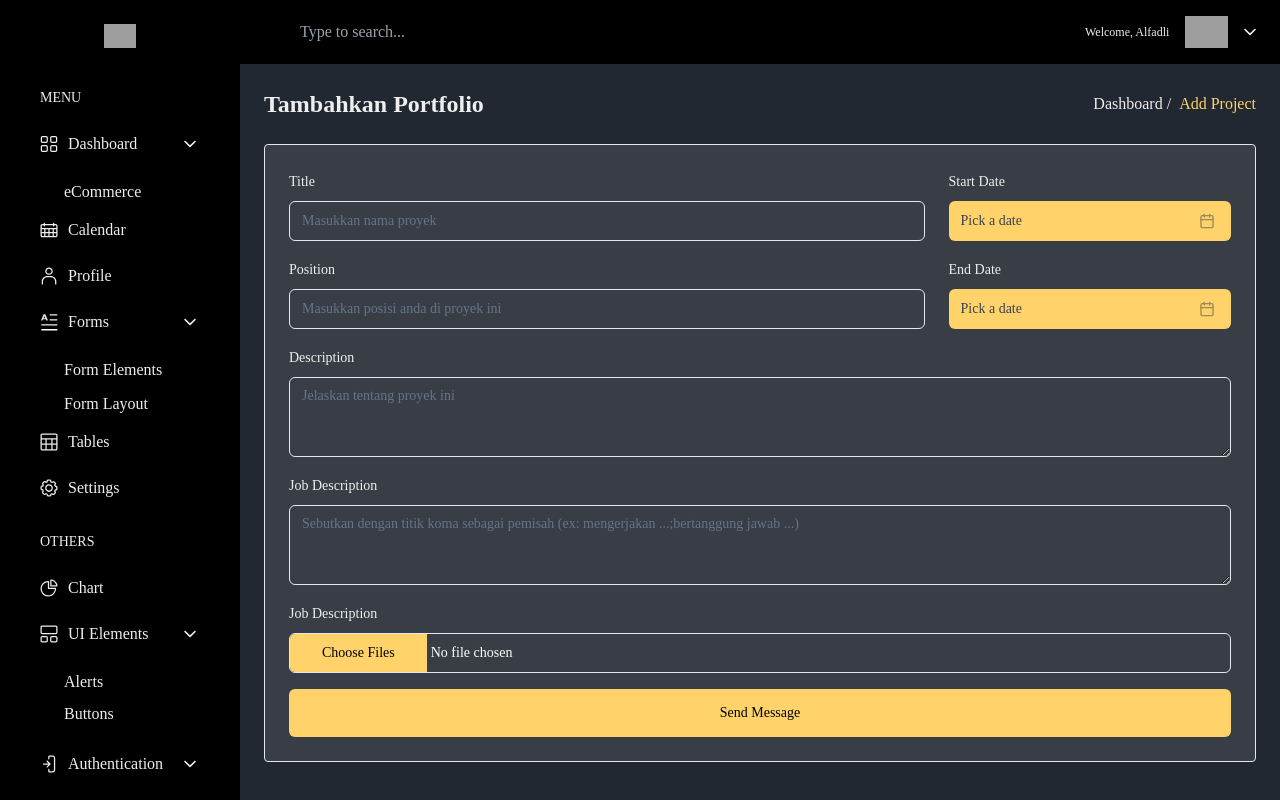
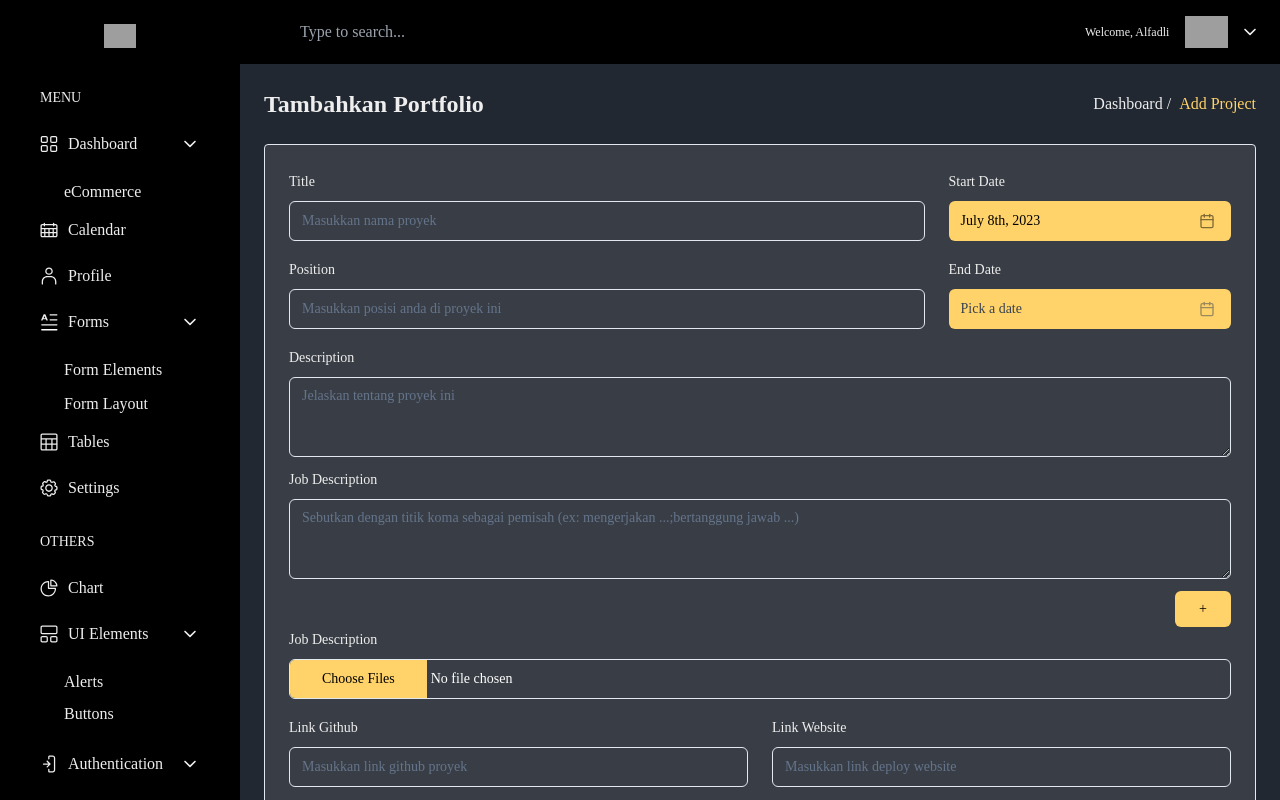
Before and after one commit to alfadlimaulana/alfadlimaulana.github.io, a React (Vite) app: page /admin/add in a window 1280 px wide. Built offline with nearby package versions, Linux system fonts and the light colour scheme; grey boxes are pictures that could not be loaded.

Commit message:
modify addProject (without images)

```diff
--- a/src/components/Experiences.tsx
+++ b/src/components/Experiences.tsx
@@ -5,7 +5,7 @@ const Experiences = () => {
   return (
     <section id="experiences">
       <div className="container">
-        <h1 className="mb-4 text-5xl text-brand-yellow">Track Record</h1>
+        <h1 className="mb-4 text-5xl text-brand-yellow text-center">Track Record</h1>
         <div className="flex flex-col gap-4">
           <div>
             <h2 className="mb-2 text-3xl">Work Experience</h2>
--- a/src/components/ui/badge.tsx
+++ b/src/components/ui/badge.tsx
@@ -8,10 +8,10 @@ const badgeVariants = cva(
   {
     variants: {
       variant: {
-        default: "border-transparent bg-slate-900 text-slate-50 hover:bg-slate-900/80 dark:bg-slate-50 dark:text-slate-900 dark:hover:bg-slate-50/80",
-        secondary: "border-transparent bg-slate-100 text-slate-900 hover:bg-slate-100/80 dark:bg-slate-800 dark:text-slate-50 dark:hover:bg-slate-800/80",
-        destructive: "border-transparent bg-red-500 text-slate-50 hover:bg-red-500/80 dark:bg-red-900 dark:text-red-50 dark:hover:bg-red-900/80",
-        outline: "text-slate-950 dark:text-slate-50",
+        default: "border-transparent bg-slate-900 text-slate-50 hover:bg-slate-900/80",
+        secondary: "border-transparent bg-slate-100 text-slate-900 hover:bg-slate-100/80",
+        destructive: "border-transparent bg-red-500 text-slate-50 hover:bg-red-500/80",
+        outline: "text-slate-950",
       },
     },
     defaultVariants: {
--- a/src/components/ui/button.tsx
+++ b/src/components/ui/button.tsx
@@ -5,13 +5,13 @@ import { cva, type VariantProps } from "class-variance-authority";
 import { cn } from "../../../lib/utils";
 
 const buttonVariants = cva(
-  "inline-flex items-center justify-center whitespace-nowrap rounded-md text-sm font-medium ring-offset-white transition-colors focus-visible:outline-none focus-visible:ring-2 focus-visible:ring-slate-950 focus-visible:ring-offset-2 disabled:pointer-events-none disabled:opacity-50 dark:ring-offset-slate-950 dark:focus-visible:ring-slate-300",
+  "inline-flex items-center justify-center whitespace-nowrap rounded-md text-sm font-medium ring-offset-white transition-colors focus-visible:outline-none focus-visible:ring-2 focus-visible:ring-slate-950 focus-visible:ring-offset-2 disabled:pointer-events-none disabled:opacity-50",
   {
     variants: {
       variant: {
         default: "bg-brand-yellow text-black hover:bg-opacity-90",
         destructive: "bg-red-500 text-slate-50 hover:bg-red-500/90 dark:bg-red-900 dark:text-slate-50 dark:hover:bg-red-900/90",
-        outline: "border border-slate-200 bg-white hover:bg-slate-100 hover:text-slate-900 dark:border-slate-800 dark:bg-slate-950 dark:hover:bg-slate-800 dark:hover:text-slate-50",
+        outline: "border border-slate-200 bg-transparent hover:bg-red-100 hover:text-slate-900",
         secondary: "bg-slate-100 text-slate-900 hover:bg-slate-100/80 dark:bg-slate-800 dark:text-slate-50 dark:hover:bg-slate-800/80",
         ghost: "hover:bg-slate-100 hover:text-slate-900 dark:hover:bg-slate-800 dark:hover:text-slate-50",
         link: "text-slate-900 underline-offset-4 hover:underline dark:text-slate-50",
@@ -21,6 +21,7 @@ const buttonVariants = cva(
         sm: "h-9 rounded-md px-3",
         lg: "h-11 rounded-md px-8",
         icon: "h-10 w-10",
+        custom: ""
       },
     },
     defaultVariants: {
--- a/src/components/ui/select.tsx
+++ b/src/components/ui/select.tsx
@@ -17,7 +17,7 @@ const SelectTrigger = React.forwardRef<
   <SelectPrimitive.Trigger
     ref={ref}
     className={cn(
-      "flex h-10 w-full items-center justify-between rounded-md border border-slate-200 bg-white px-3 py-2 text-sm ring-offset-white placeholder:text-slate-500 focus:outline-none focus:ring-2 focus:ring-slate-950 focus:ring-offset-2 disabled:cursor-not-allowed disabled:opacity-50 [&>span]:line-clamp-1 dark:border-slate-800 dark:bg-slate-950 dark:ring-offset-slate-950 dark:placeholder:text-slate-400 dark:focus:ring-slate-300",
+      "flex h-10 w-full items-center justify-between rounded-md border border-slate-200 bg-white px-3 py-2 text-sm ring-offset-white placeholder:text-slate-500 focus:outline-none focus:ring-2 focus:ring-slate-950 focus:ring-offset-2 disabled:cursor-not-allowed disabled:opacity-50 [&>span]:line-clamp-1",
       className
     )}
     {...props}
--- a/src/pages/admin/AddProject.tsx
+++ b/src/pages/admin/AddProject.tsx
@@ -5,6 +5,14 @@ import { Button } from "../../components/ui/button";
 import { Label } from "../../components/ui/label";
 import { Input } from "../../components/ui/input";
 import { Textarea } from "../../components/ui/textarea";
+import { Badge } from "../../components/ui/badge"
+import {
+  Select,
+  SelectContent,
+  SelectItem,
+  SelectTrigger,
+  SelectValue,
+} from "../../components/ui/select"
 
 import { format } from "date-fns";
 import { cn } from "../../../lib/utils";
@@ -14,21 +22,27 @@ import { Popover, PopoverContent, PopoverTrigger } from "../../components/ui/pop
 
 import { z } from "zod";
 import { zodResolver } from "@hookform/resolvers/zod";
-import { useForm } from "react-hook-form";
+import { useFieldArray, useForm } from "react-hook-form";
 import { Form, FormControl, FormDescription, FormField, FormItem, FormLabel, FormMessage } from "../../components/ui/form";
 
 const formSchema = z.object({
   title: z.string().min(2).max(50),
   position: z.string().min(2).max(50),
-  startDate: z.date().min(new Date("2020-01-01")).max(new Date()),
+  startDate: z.date().min(new Date("2020-01-01")).max(new Date(new Date().getTime() + 24 * 60 * 60 * 1000)),
   endDate: z.date().min(new Date("2020-01-01")).nullable(),
   desc: z.string().min(2),
-  jobDesc: z.string().optional(),
+  jobDesc: z.array(z.object({
+    desc: z.string().min(1)
+  })),
   images: z.instanceof(FileList).refine((file) => file?.length > 0, "File is required."),
-  //   github: z.string().optional(),
-  //   live: z.string().optional(),
-  //   techStack: z.string().min(2),
-});
+  link: z.object({
+    github: z.string().optional(),
+    live: z.string().optional(),
+  }),
+  techStack: z.array(z.object({
+    tech: z.string().min(1)
+  })),
+})
 
 function AddProject() {
   const form = useForm<z.infer<typeof formSchema>>({
@@ -36,23 +50,32 @@ function AddProject() {
     defaultValues: {
       title: "",
       position: "",
-      startDate: null,
+      startDate: new Date(),
       endDate: null,
       desc: "",
-      jobDesc: "",
+      jobDesc: [{desc: ""}],
       images: undefined,
-      //   github: "",
-      //   live: "",
-      //   techStack: "",
+      link: {
+        github: "",
+        live: "",
       },
-  });
+      techStack: [{tech: ""}],
+    },
+  })
 
-  // 2. Define a submit handler.
-  function submitForm(values: z.infer<typeof formSchema>) {
-    // Do something with the form values.
-    // ✅ This will be type-safe and validated.
-    console.log(values);
+  function onSubmit(values: z.infer<typeof formSchema>) {
+    console.log(values)
   }
+
+  const { control } = form;
+  const techStackFields = useFieldArray({
+    control,
+    name: "techStack"
+  })
+  const jobDescFields = useFieldArray({
+    control,
+    name: "techStack"
+  })
 
   const fileRef = form.register("images");
 
@@ -76,7 +99,7 @@ function AddProject() {
       <div className="flex flex-col gap-9">
         <div className="rounded-sm border border-stroke bg-brand-grey shadow-default">
           <Form {...form}>
-            <form onSubmit={form.handleSubmit(submitForm)} className="space-y-8">
+            <form onSubmit={form.handleSubmit(onSubmit)} className="space-y-8">
               <div className="p-6">
                 <div className="mb-4 flex flex-col gap-6 xl:flex-row">
                   <FormField
@@ -172,17 +195,23 @@ function AddProject() {
                   )}
                 />
 
+                <div className="flex flex-col gap-3">
+                  <FormLabel>Job Description</FormLabel>
+                  {
+                    jobDescFields.fields.map((item, index) => {
+                      return (
+                        <div key={item.id} className="flex items-stretch">
+                          <div className="w-full">
                             <FormField
                               control={form.control}
-                  name="jobDesc"
+                              name={`jobDesc.${index}.desc`}
                               render={({ field }) => (
-                    <FormItem className="mb-4">
-                      <FormLabel>Job Description</FormLabel>
+                                <FormItem>
                                   <FormControl>
                                     <Textarea
                                       id="jobDesc"
                                       placeholder="Sebutkan dengan titik koma sebagai pemisah (ex: mengerjakan ...;bertanggung jawab ...)"
-                          className="text-white bg-transparent focus-visible:ring-brand-yellow focus-visible:ring-offset-0"
+                                      className={`text-white bg-transparent focus-visible:ring-brand-yellow focus-visible:ring-offset-0 ${(index > 0 && "rounded-r-none")}`}
                                       {...field}
                                     />
                                   </FormControl>
@@ -190,15 +219,21 @@ function AddProject() {
                                 </FormItem>
                               )}
                             />
+                          </div>
 
-                {/* <div className="flex justify-end gap-2 font-normal">
-                  <Button variant="default" className="">
+                          { (index > 0) &&
+                          <Button type="button" size="custom" onClick={() => jobDescFields.remove(index)} variant="outline" className="border-red-500 rounded-l-none px-6">
                             -
                           </Button>
-                  <Button variant="default" className="">
+                          }
+                        </div>
+                      )
+                    })
+                  }
+                  <Button type="button" onClick={() => jobDescFields.append({tech: ''})} variant="default" className="self-end px-6 py-2 h-fit">
                     +
                   </Button>
-                </div> */}
+                </div>
 
                 <FormField
                   control={form.control}
@@ -214,15 +249,15 @@ function AddProject() {
                   )}
                 />
 
-                {/* <div className="mb-4 flex flex-col gap-6 xl:flex-row">
+                <div className="mb-4 flex flex-col gap-6 xl:flex-row">
                   <FormField
                     control={form.control}
-                    name="github"
+                    name="link.github"
                     render={({ field }) => (
                       <FormItem className="w-full">
                         <FormLabel>Link Github</FormLabel>
                         <FormControl>
-                          <Input id="github" placeholder="Masukkan link github proyek" className="text-white bg-transparent focus-visible:ring-brand-yellow focus-visible:ring-offset-0" {...field} />
+                          <Input id="link.github" placeholder="Masukkan link github proyek" className="text-white bg-transparent focus-visible:ring-brand-yellow focus-visible:ring-offset-0" {...field} />
                         </FormControl>
                         <FormMessage />
                       </FormItem>
@@ -231,21 +266,69 @@ function AddProject() {
 
                   <FormField
                     control={form.control}
-                    name="live"
+                    name="link.live"
                     render={({ field }) => (
                       <FormItem className="w-full">
                         <FormLabel>Link Website</FormLabel>
                         <FormControl>
-                          <Input id="live" placeholder="Masukkan link deploy website" className="text-white bg-transparent focus-visible:ring-brand-yellow focus-visible:ring-offset-0" {...field} />
+                          <Input id="link.live" placeholder="Masukkan link deploy website" className="text-white bg-transparent focus-visible:ring-brand-yellow focus-visible:ring-offset-0" {...field} />
                         </FormControl>
                         <FormMessage />
                       </FormItem>
                     )}
                   />
-                </div> */}
+                </div>
 
-                <Button type="submit" variant="default" className="w-full py-6">
-                  Send Message
+                <div className="flex flex-col gap-4">
+                  <FormLabel>Tech Stack</FormLabel>
+                  {
+                    techStackFields.fields.map((item, index) => {
+                      return (
+                        <div key={item.id} className="flex">
+                          <FormField
+                            control={form.control}
+                            name={`techStack.${index}.tech`}
+                            render={({ field }) => (
+                              <FormItem className="w-full">
+                                <Select onValueChange={field.onChange} defaultValue={field.value}>
+                                  <FormControl>
+                                    <SelectTrigger className={`text-white bg-transparent ring-0 ring-offset-0 focus:ring-offset-1 focus:ring-brand-yellow h-full w-full ${(index > 0) && "rounded-r-none border-r-0"}`}>
+                                      <SelectValue placeholder="Pilih teknologi yang digunakan" />
+                                    </SelectTrigger>
+                                  </FormControl>
+                                  <SelectContent className="capitalize">
+                                    <SelectItem value="react">react</SelectItem>
+                                    <SelectItem value="next">next</SelectItem>
+                                    <SelectItem value="laravel">laravel</SelectItem>
+                                    <SelectItem value="tailwind">tailwind</SelectItem>
+                                    <SelectItem value="bootstrap">bootstrap</SelectItem>
+                                    <SelectItem value="typescript">typescript</SelectItem>
+                                    <SelectItem value="php">php</SelectItem>
+                                    <SelectItem value="codeigniter">codeigniter</SelectItem>
+                                    <SelectItem value="alpine">alpine</SelectItem>
+                                  </SelectContent>
+                                </Select>
+                                <FormMessage />
+                              </FormItem>
+                            )}
+                          />
+
+                          { (index > 0) &&
+                          <Button type="button" onClick={() => techStackFields.remove(index)} variant="outline" className="border-red-500 rounded-l-none">
+                            -
+                          </Button>
+                          }
+                        </div>
+                      )
+                    })
+                  }
+                  <Button type="button" onClick={() => techStackFields.append({tech: ''})} variant="default" className="self-end px-6 py-2 h-fit">
+                    +
+                  </Button>
+                </div>
+
+                <Button type="submit" variant="default" className="w-full py-6 mt-8">
+                  Add Portfolio
                 </Button>
               </div>
             </form>
--- a/tsconfig.json
+++ b/tsconfig.json
@@ -17,7 +17,7 @@
     "jsx": "react-jsx",
 
     /* Linting */
-    "strict": false,
+    "strict": true,
     "forceConsistentCasingInFileNames": true
     // "noUnusedLocals": true,
     // "noUnusedParameters": true,
```
Also changed, not shown: src/components/project/Description.tsx (+9 -24 lines), src/pages/admin/Dashboard.tsx (+14 -5 lines). Lines whose indentation alone changed are shown as unchanged.
